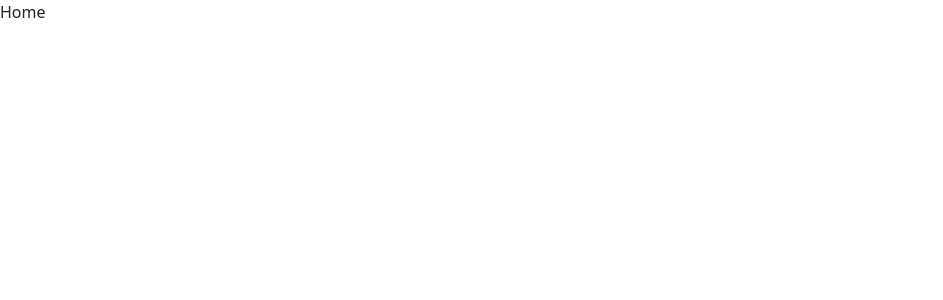
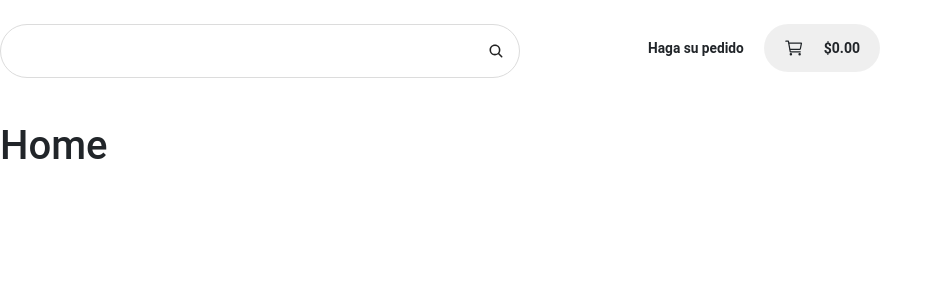
Before and after one commit to Yu13ppe/Lokocandy, a React (Create React App) app: page / in a window 1280 px wide. Shown: the top 300 px of the page, without its empty margins (0-943 px from the left). Built offline with nearby package versions, Linux system fonts and the light colour scheme; a web font is replaced by a local one.

Commit message:
NavBar Casi completo

```diff
--- /dev/null
+++ b/src/Assets/Scss/_NavBar.scss
@@ -0,0 +1,107 @@
+.NavBar {
+    min-height: calc(6rem + 10px);
+    margin-bottom: 1rem;
+    z-index: 2;
+
+    .NavBar-Items {
+        padding-right: 10px;
+        padding-left: 10px;
+        padding-bottom: 10px;
+        position: fixed;
+        max-width: calc(967.5px - 5rem + 20px);
+        width: calc(75vw - 5rem + 20px);
+        transform: translateX(-10px);
+        z-index: 1;
+
+        display: grid;
+        padding-top: 1.5rem;
+        background-color: #fff;
+        margin-bottom: 1.125rem;
+
+        .NavBar-Search {
+            grid-row: 1;
+            position: relative;
+            width: 110%;
+            display: flex;
+            font-size: 16px;
+
+            .NavBar-Search-Header {
+                width: 100%;
+
+                i {
+                    display: inline-flex;
+                    vertical-align: top;
+                    line-height: 1;
+                }
+
+                .Search-Bar {
+                    width: 100%;
+                    border-radius: 60px;
+                    padding: 14px 36px 14px 40px;
+                    border: 1px solid #dcdcdc;
+                    outline-offset: -2px;
+                }
+
+                .Search-Icon {
+                    color: #222;
+                    font-weight: 700;
+                    left: 100%;
+                    transform: translate(-200%, -50%);
+
+                    position: absolute;
+                    top: 50%;
+
+                    ::before {
+                        font-style: normal;
+                        font-weight: 400 !important;
+                        font-feature-settings: normal;
+                        font-variant: normal;
+                        text-transform: none;
+                        line-height: 1;
+                        -webkit-font-smoothing: antialiased;
+                    }
+                }
+            }
+        }
+
+        .NavBar-Checkout {
+            grid-row: 1;
+            display: flex;
+            justify-content: flex-end;
+            gap: 1.25rem;
+            max-height: 48px;
+
+            .NavBar-Checkout-Text {
+                font-weight: 600;
+                font-size: .857rem;
+                display: flex;
+                align-items: center;
+                justify-content: center;
+            }
+
+            .NavBar-Checkout-Button {
+                font-size: 14px;
+                line-height: 100%;
+                display: flex;
+                padding: 0.875rem 1.25rem;
+                background-color: rgba(0, 0, 0, .063);
+                border-radius: 3rem;
+                align-items: center;
+                justify-content: space-between;
+                cursor: pointer;
+
+                .NavBar-Checkout-Cart-Icon {
+                    position: relative;
+                    margin-right: 20px;
+                }
+
+                .NavBar-Checkout-Cart-Price {
+                    font-size: 1em;
+                    font-weight: 600;
+                    line-height: 100%;
+                    text-align: left;
+                }
+            }
+        }
+    }
+}
--- a/src/Assets/Scss/index.scss
+++ b/src/Assets/Scss/index.scss
@@ -0,0 +1,15 @@
+@use 'NavBar';
+
+*{
+    margin: 0;
+    padding: 0;
+    box-sizing: border-box;
+}
+
+body{
+    font-family: Roboto,'Noto Sans','Segoe UI', Tahoma, Geneva, Verdana, sans-serif;
+    background-color: #FFF;
+    overflow-x: hidden;
+    margin: 0;
+    padding: 0;
+}
--- a/src/Components/NavBar.js
+++ b/src/Components/NavBar.js
@@ -0,0 +1,38 @@
+import React from 'react'
+// import { Input, FormGroup, Button } from 'reactstrap'
+import { IoCartOutline, IoSearch } from "react-icons/io5";
+
+function NavBar() {
+  return (
+    <div className='NavBar'>
+      <div className='NavBar-Items'>
+        <div className='NavBar-Search'>
+          <div className='NavBar-Search-Header'>
+            <input className='Search-Bar' type='search' />
+            <i className='Search-Icon'>
+              <IoSearch />
+            </i>
+          </div>
+        </div>
+
+        <div className='NavBar-Checkout'>
+          <div className='NavBar-Checkout-Text'>
+            Haga su pedido
+          </div>
+          <div className='NavBar-Checkout-Button'>
+            <i className='NavBar-Checkout-Cart-Icon'>
+              <IoCartOutline size={20} />
+            </i>
+            <div className='NavBar-Checkout-Cart-Price'>
+              $0.00
+            </div>
+          </div>
+        </div>
+
+
+      </div>
+    </div>
+  )
+}
+
+export { NavBar }
--- a/src/Pages/Home.js
+++ b/src/Pages/Home.js
@@ -1,8 +1,12 @@
 import React from 'react'
+import { NavBar } from '../Components/NavBar'
 
 function Home() {
   return (
-    <div>Home</div>
+    <div>
+      <NavBar />
+      <h1>Home</h1>
+    </div>
   )
 }
 
```
